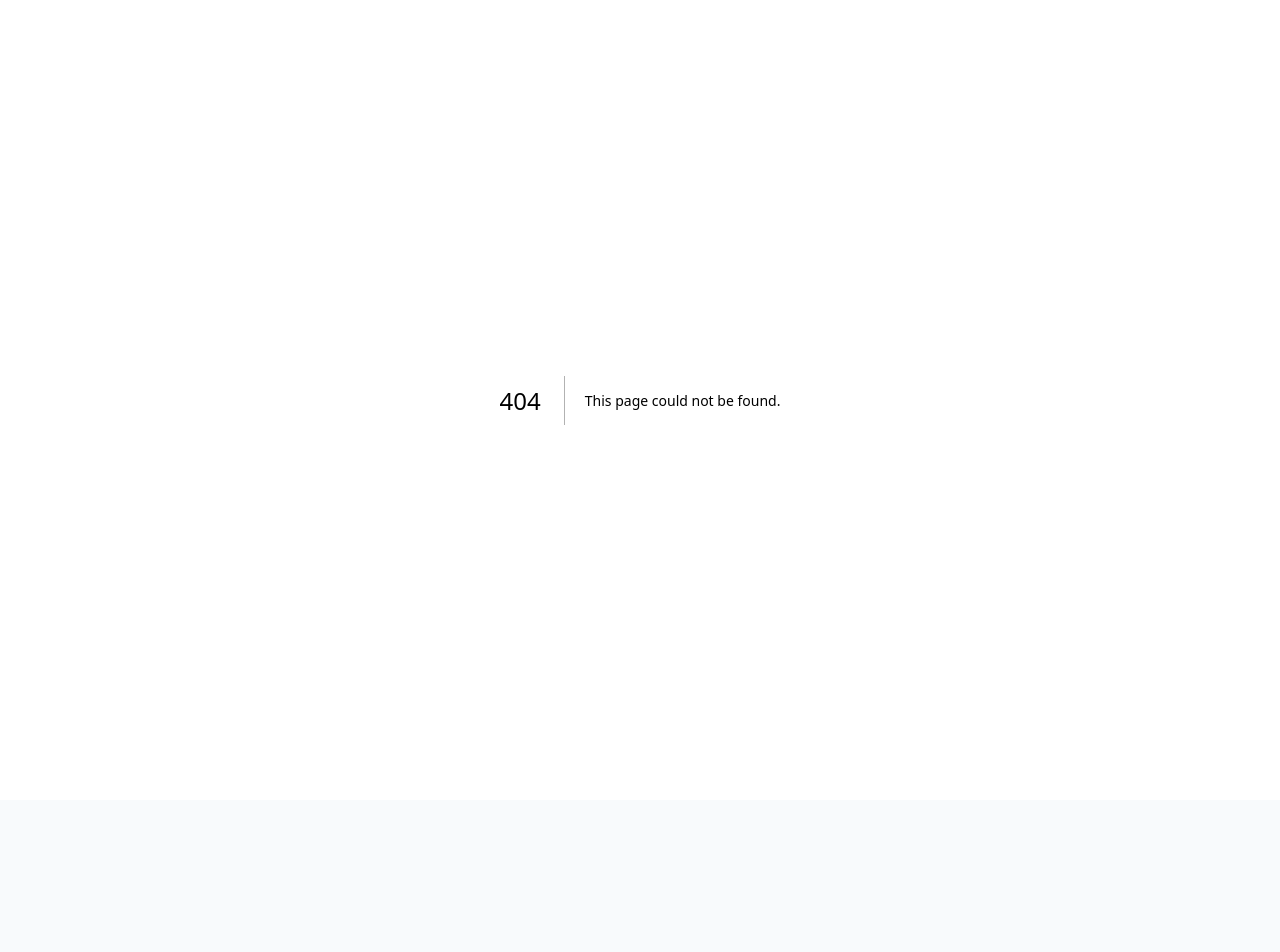
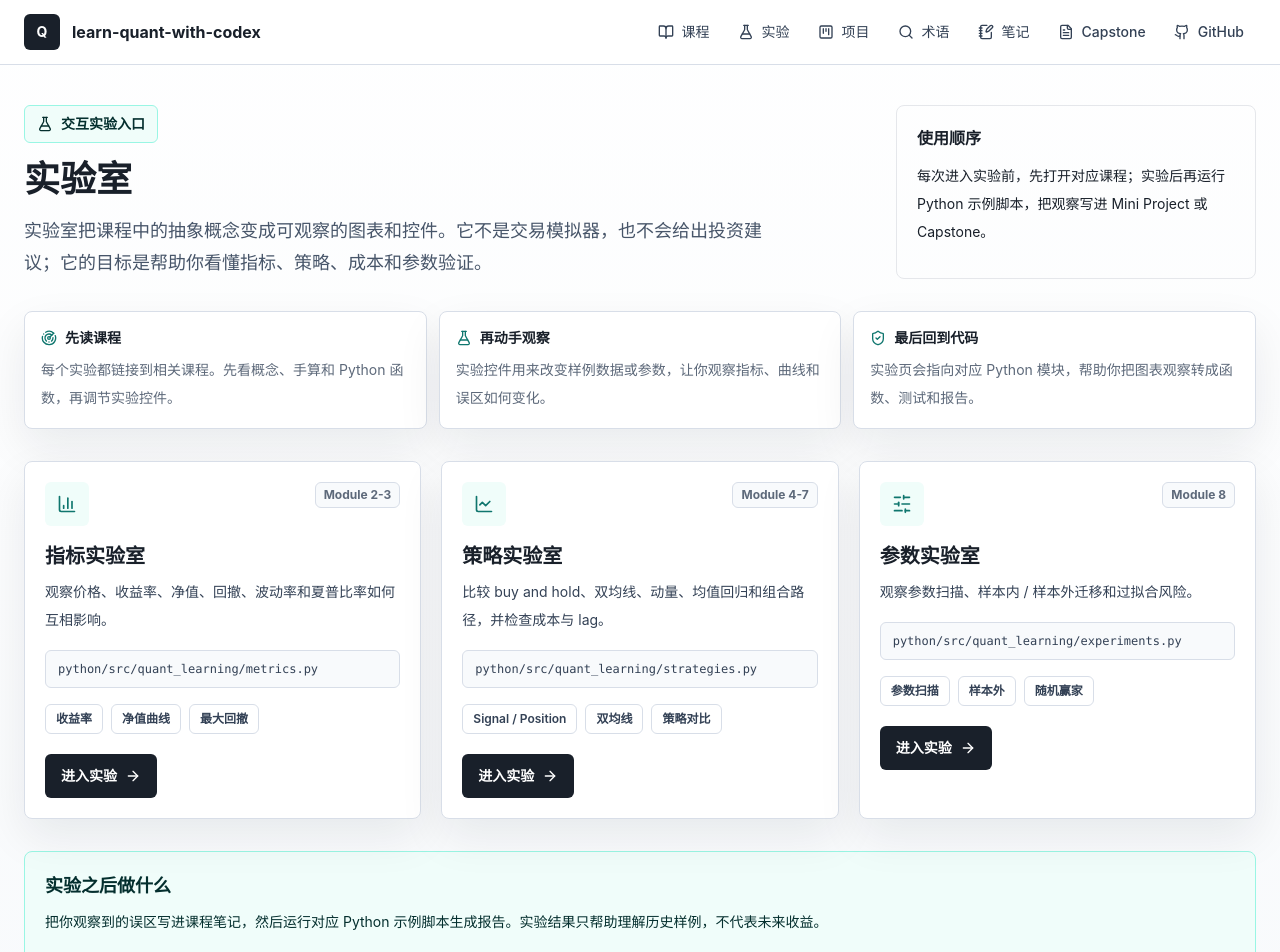
Before and after one commit to ZeyuZuo/learn-quant-with-codex, a Next.js app in the folder web/: page /labs in a window 1280 px wide. Before the commit this address had no page. Shown: the top 952 px of the page. Before the commit the page ends 800 px from the top, so only its background shows below. Built offline with nearby package versions, Linux system fonts and the light colour scheme.

Commit message:
Add labs overview page

```diff
--- /dev/null
+++ b/web/src/app/labs/page.tsx
@@ -0,0 +1,151 @@
+import Link from "next/link";
+import { ArrowRight, BarChart3, FlaskConical, LineChart, Radar, ShieldCheck, SlidersHorizontal } from "lucide-react";
+import { SiteHeader } from "@/components/layout/SiteHeader";
+
+const labs = [
+  {
+    href: "/labs/metrics",
+    title: "指标实验室",
+    icon: BarChart3,
+    module: "Module 2-3",
+    body: "观察价格、收益率、净值、回撤、波动率和夏普比率如何互相影响。",
+    python: "python/src/quant_learning/metrics.py",
+    lessons: [
+      { href: "/courses/returns", label: "收益率" },
+      { href: "/courses/compound-equity", label: "净值曲线" },
+      { href: "/courses/max-drawdown", label: "最大回撤" },
+    ],
+  },
+  {
+    href: "/labs/strategies",
+    title: "策略实验室",
+    icon: LineChart,
+    module: "Module 4-7",
+    body: "比较 buy and hold、双均线、动量、均值回归和组合路径，并检查成本与 lag。",
+    python: "python/src/quant_learning/strategies.py",
+    lessons: [
+      { href: "/courses/signal-position", label: "Signal / Position" },
+      { href: "/courses/moving-average-crossover", label: "双均线" },
+      { href: "/courses/strategy-comparison", label: "策略对比" },
+    ],
+  },
+  {
+    href: "/labs/parameter-scan",
+    title: "参数实验室",
+    icon: SlidersHorizontal,
+    module: "Module 8",
+    body: "观察参数扫描、样本内 / 样本外迁移和过拟合风险。",
+    python: "python/src/quant_learning/experiments.py",
+    lessons: [
+      { href: "/courses/parameter-scan", label: "参数扫描" },
+      { href: "/courses/in-sample-out-of-sample", label: "样本外" },
+      { href: "/courses/random-strategy-winners", label: "随机赢家" },
+    ],
+  },
+];
+
+const workflow = [
+  {
+    title: "先读课程",
+    body: "每个实验都链接到相关课程。先看概念、手算和 Python 函数，再调节实验控件。",
+    icon: Radar,
+  },
+  {
+    title: "再动手观察",
+    body: "实验控件用来改变样例数据或参数，让你观察指标、曲线和误区如何变化。",
+    icon: FlaskConical,
+  },
+  {
+    title: "最后回到代码",
+    body: "实验页会指向对应 Python 模块，帮助你把图表观察转成函数、测试和报告。",
+    icon: ShieldCheck,
+  },
+];
+
+export default function LabsPage() {
+  return (
+    <>
+      <SiteHeader />
+      <main className="mx-auto max-w-7xl px-4 py-10 sm:px-6">
+        <header className="grid gap-6 lg:grid-cols-[1fr_360px]">
+          <div>
+            <div className="inline-flex items-center gap-2 rounded-md border border-teal-200 bg-teal-50 px-3 py-2 text-sm font-bold text-teal-950">
+              <FlaskConical className="h-4 w-4" />
+              交互实验入口
+            </div>
+            <h1 className="mt-4 text-3xl font-black text-ink sm:text-4xl">实验室</h1>
+            <p className="mt-4 max-w-3xl text-lg leading-8 text-slate-600">
+              实验室把课程中的抽象概念变成可观察的图表和控件。它不是交易模拟器，也不会给出投资建议；它的目标是帮助你看懂指标、策略、成本和参数验证。
+            </p>
+          </div>
+          <aside className="rounded-lg border border-amber-200 bg-amber-50 p-5 text-amber-950">
+            <h2 className="text-base font-black">使用顺序</h2>
+            <p className="mt-3 text-sm leading-7">
+              每次进入实验前，先打开对应课程；实验后再运行 Python 示例脚本，把观察写进 Mini Project 或 Capstone。
+            </p>
+          </aside>
+        </header>
+
+        <section className="mt-8 grid gap-3 md:grid-cols-3">
+          {workflow.map(({ title, body, icon: Icon }) => (
+            <article key={title} className="rounded-lg border border-line bg-white p-4 shadow-soft">
+              <div className="flex items-center gap-2 text-sm font-black text-ink">
+                <Icon className="h-4 w-4 text-accent" />
+                {title}
+              </div>
+              <p className="mt-2 text-sm leading-7 text-muted">{body}</p>
+            </article>
+          ))}
+        </section>
+
+        <section className="mt-8 grid gap-5 lg:grid-cols-3">
+          {labs.map(({ href, title, icon: Icon, module, body, python, lessons }, index) => (
+            <article
+              key={href}
+              className="chart-enter rounded-lg border border-line bg-white p-5 shadow-soft transition duration-200 hover:-translate-y-0.5 hover:border-teal-200"
+              style={{ animationDelay: `${index * 70}ms` }}
+            >
+              <div className="flex items-start justify-between gap-3">
+                <div className="grid h-11 w-11 place-items-center rounded-md bg-teal-50 text-accent">
+                  <Icon className="h-5 w-5" />
+                </div>
+                <span className="rounded-md border border-line bg-slate-50 px-2 py-1 text-xs font-bold text-muted">{module}</span>
+              </div>
+              <h2 className="mt-4 text-xl font-black text-ink">{title}</h2>
+              <p className="mt-2 text-sm leading-7 text-slate-700">{body}</p>
+              <code className="mt-4 block rounded-md border border-line bg-slate-50 px-3 py-2 text-xs leading-5 text-slate-700">{python}</code>
+              <div className="mt-4 flex flex-wrap gap-2">
+                {lessons.map((lesson) => (
+                  <Link key={lesson.href} href={lesson.href} className="rounded-md border border-line bg-white px-2.5 py-1.5 text-xs font-semibold text-slate-700 transition hover:border-accent hover:text-accent">
+                    {lesson.label}
+                  </Link>
+                ))}
+              </div>
+              <Link href={href} className="mt-5 inline-flex items-center gap-2 rounded-md bg-ink px-4 py-3 text-sm font-bold text-white transition hover:bg-slate-700">
+                进入实验
+                <ArrowRight className="h-4 w-4" />
+              </Link>
+            </article>
+          ))}
+        </section>
+
+        <section className="mt-8 rounded-lg border border-teal-200 bg-teal-50 p-5 text-teal-950">
+          <h2 className="text-lg font-black">实验之后做什么</h2>
+          <p className="mt-2 text-sm leading-7">
+            把你观察到的误区写进课程笔记，然后运行对应 Python 示例脚本生成报告。实验结果只帮助理解历史样例，不代表未来收益。
+          </p>
+          <div className="mt-4 flex flex-wrap gap-3">
+            <Link href="/projects" className="inline-flex items-center gap-2 rounded-md bg-teal-950 px-4 py-3 text-sm font-bold text-white transition hover:bg-teal-800">
+              查看项目实践
+              <ArrowRight className="h-4 w-4" />
+            </Link>
+            <Link href="/python-project" className="inline-flex items-center gap-2 rounded-md border border-teal-300 bg-white px-4 py-3 text-sm font-bold text-teal-950 transition hover:border-teal-500">
+              查看 Python 项目
+              <ArrowRight className="h-4 w-4" />
+            </Link>
+          </div>
+        </section>
+      </main>
+    </>
+  );
+}
--- a/web/src/app/page.tsx
+++ b/web/src/app/page.tsx
@@ -55,6 +55,13 @@ export default function HomePage() {
                   项目实践
                   <SquareKanban className="h-4 w-4" />
                 </Link>
+                <Link
+                  href="/labs"
+                  className="inline-flex items-center gap-2 rounded-md border border-line bg-white px-4 py-3 text-sm font-bold text-ink transition hover:border-accent hover:text-accent"
+                >
+                  交互实验
+                  <FlaskConical className="h-4 w-4" />
+                </Link>
               </div>
             </div>
             <div className="min-w-0">
@@ -80,6 +87,9 @@ export default function HomePage() {
                 <p className="mt-2 text-sm leading-7 text-muted">
                   图表用于解释收益、回撤、成本、策略对比和参数扫描，不为了展示复杂交易功能。
                 </p>
+                <Link href="/labs" className="mt-3 inline-flex text-sm font-bold text-accent hover:underline">
+                  进入实验室
+                </Link>
               </div>
               <div className="rounded-lg border border-line bg-white p-5 shadow-soft">
                 <ShieldCheck className="h-5 w-5 text-accent" />
--- a/web/src/components/layout/SiteHeader.tsx
+++ b/web/src/components/layout/SiteHeader.tsx
@@ -14,7 +14,7 @@ export function SiteHeader() {
             <BookOpen className="h-4 w-4" />
             课程
           </Link>
-          <Link href="/labs/metrics" className="inline-flex items-center gap-2 rounded-md px-3 py-2 transition hover:bg-slate-100">
+          <Link href="/labs" className="inline-flex items-center gap-2 rounded-md px-3 py-2 transition hover:bg-slate-100">
             <FlaskConical className="h-4 w-4" />
             实验
           </Link>
```
